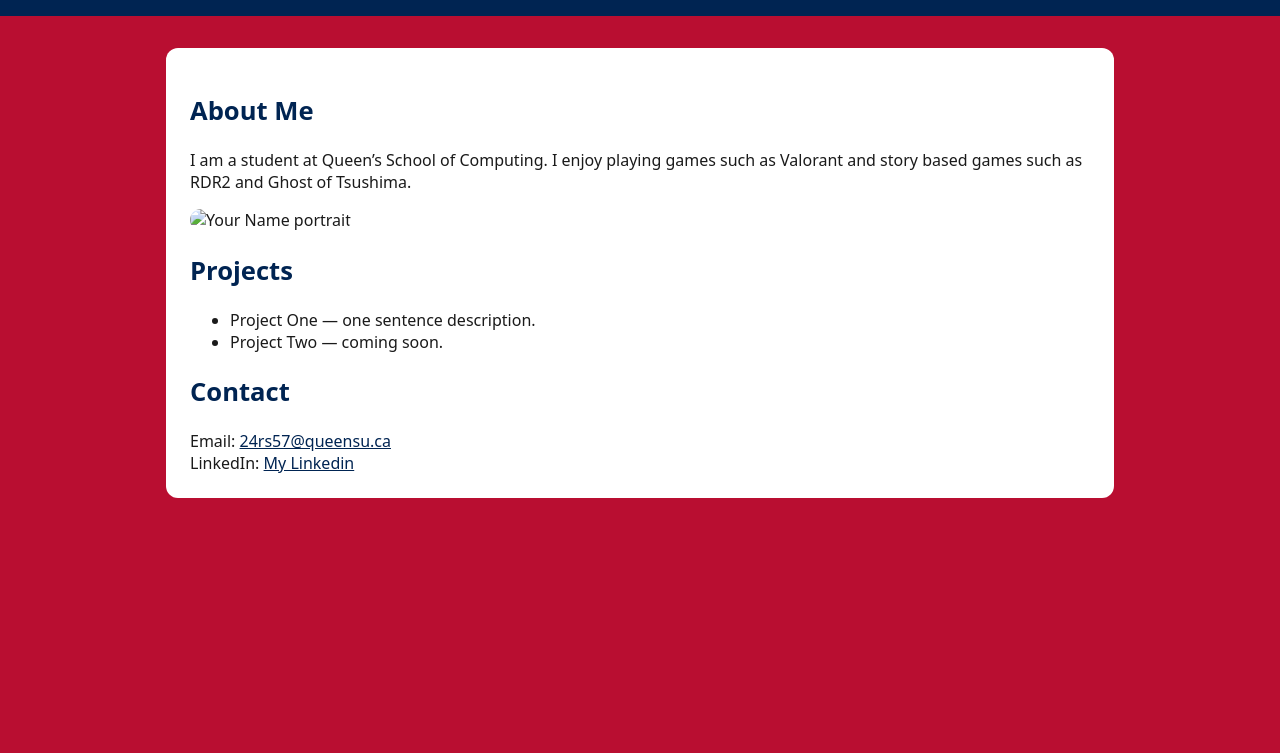
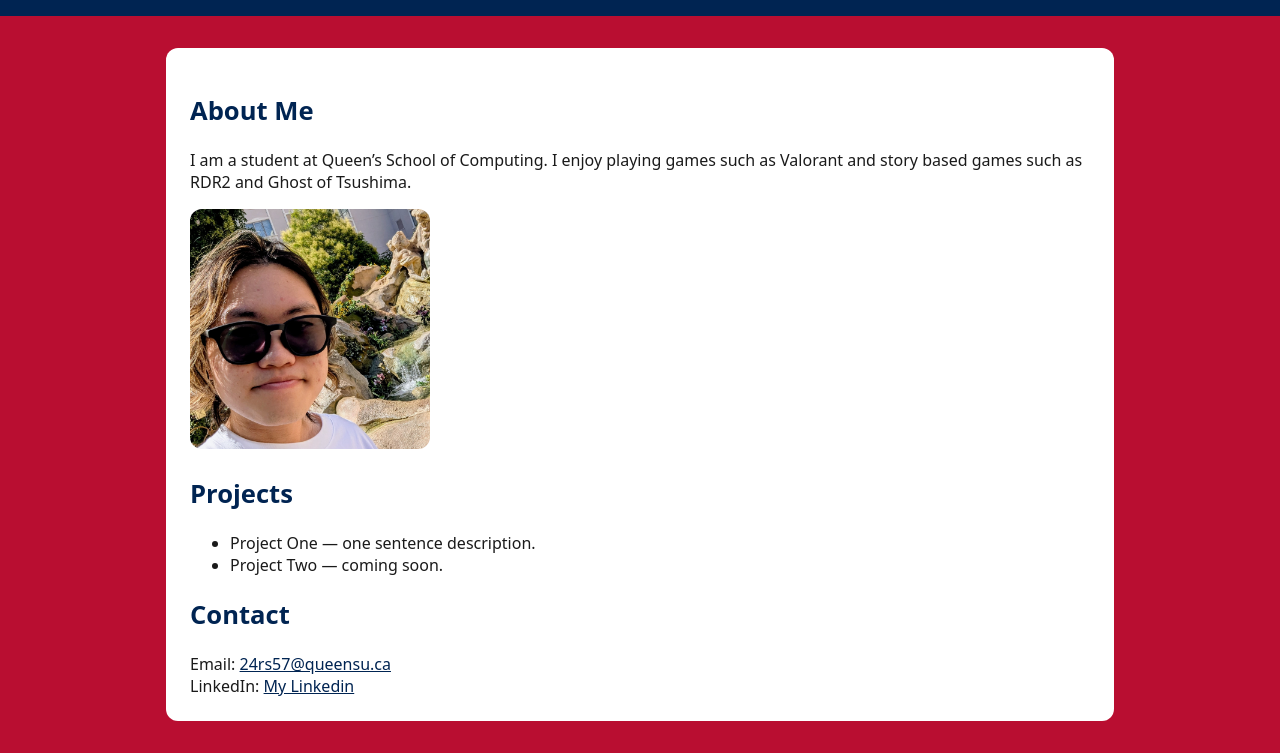
Before and after one commit to Sena740/queens-student-page-2026, a plain HTML site: page index.html in a window 1280 px wide. Shown: the part 102-855 px from the top of the page. Before the commit the page ends 800 px from the top, so only its background shows below. Drawn offline with Linux system fonts and the light colour scheme.

Commit message:
Change profile image source in index.html
Updated image source to use 'me (1).jpg' instead of 'me.jpg'.

```diff
--- a/index.html
+++ b/index.html
@@ -15,7 +15,7 @@
       <h2>About Me</h2> <!-- TODO: improve About text -->
       <p>I am a student at Queen’s School of Computing. I enjoy playing games such as Valorant and story based games such as RDR2 and Ghost of Tsushima.</p>
 
-      <img src="me.jpg" alt="Your Name portrait" width="240" height="240" /> <!-- shows a picture of myself -->
+      <img src="me (1).jpg" alt="Your Name portrait" width="240" height="240" /> <!-- shows a picture of myself -->
 
       <h2>Projects</h2>
       <ul>
```
